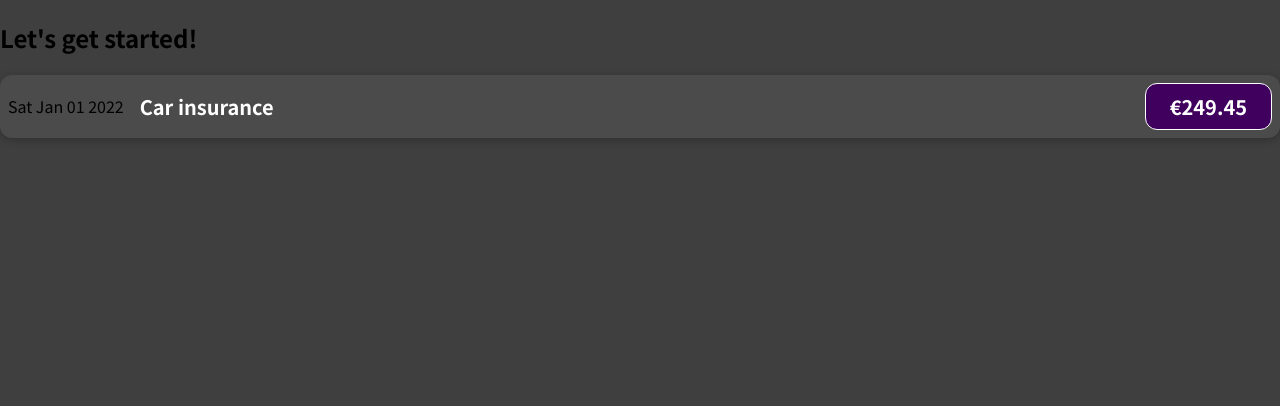
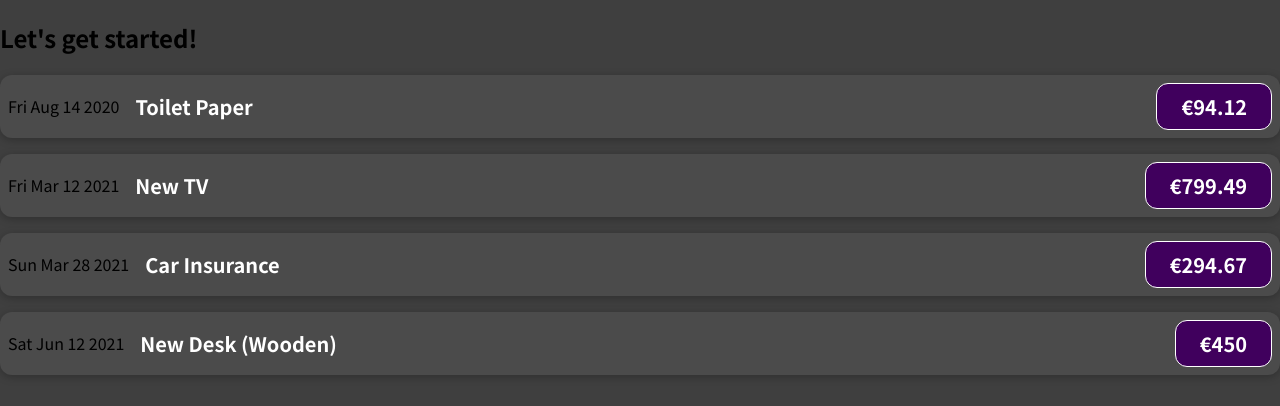
Before and after one commit to Christian-Adler/reacttraining, a JavaScript app in the folder react-complete-guide/: page / in a window 1280 px wide. Shown: the top 406 px of the page. Built offline with nearby package versions, Linux system fonts and the light colour scheme.

Commit message:
added props for first component

```diff
--- a/react-complete-guide/src/App.js
+++ b/react-complete-guide/src/App.js
@@ -1,10 +1,35 @@
 import ExpenseItem from "./components/ExpenseItem";
 
 function App() {
+  const expenses = [
+    {
+      id: 'e1',
+      title: 'Toilet Paper',
+      amount: 94.12,
+      date: new Date(2020, 7, 14),
+    },
+    { id: 'e2', title: 'New TV', amount: 799.49, date: new Date(2021, 2, 12) },
+    {
+      id: 'e3',
+      title: 'Car Insurance',
+      amount: 294.67,
+      date: new Date(2021, 2, 28),
+    },
+    {
+      id: 'e4',
+      title: 'New Desk (Wooden)',
+      amount: 450,
+      date: new Date(2021, 5, 12),
+    },
+  ];
+
   return (
     <div>
       <h2>Let's get started!</h2>
-      <ExpenseItem></ExpenseItem>
+      <ExpenseItem title={expenses[0].title} amount={expenses[0].amount} date={expenses[0].date}></ExpenseItem>
+      <ExpenseItem title={expenses[1].title} amount={expenses[1].amount} date={expenses[1].date}></ExpenseItem>
+      <ExpenseItem title={expenses[2].title} amount={expenses[2].amount} date={expenses[2].date}></ExpenseItem>
+      <ExpenseItem title={expenses[3].title} amount={expenses[3].amount} date={expenses[3].date}></ExpenseItem>
     </div>
   );
 }
--- a/react-complete-guide/src/components/ExpenseItem.js
+++ b/react-complete-guide/src/components/ExpenseItem.js
@@ -1,16 +1,12 @@
 import './ExpenseItem.css'
 
-function ExpenseItem() {
-  const expenseDate = new Date(2022, 0, 1);
-  const expenseTitle = 'Car insurance';
-  const expendsAmount = 249.45;
-
+function ExpenseItem(props) {
   return (
     <div className="expense-item">
-      <div>{expenseDate.toDateString()}</div>
+      <div>{props.date.toDateString()}</div>
       <div className="expense-item__description">
-        <h2>{expenseTitle}</h2>
-        <div className="expense-item__price">€{expendsAmount}</div>
+        <h2>{props.title}</h2>
+        <div className="expense-item__price">€{props.amount}</div>
       </div>
     </div>
   );
```
